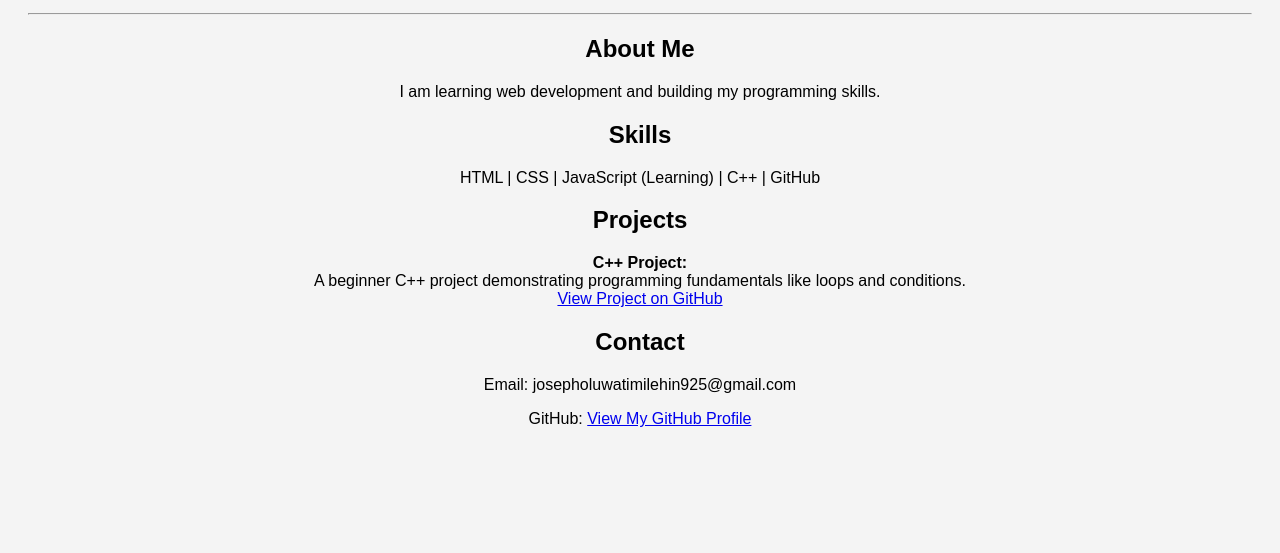
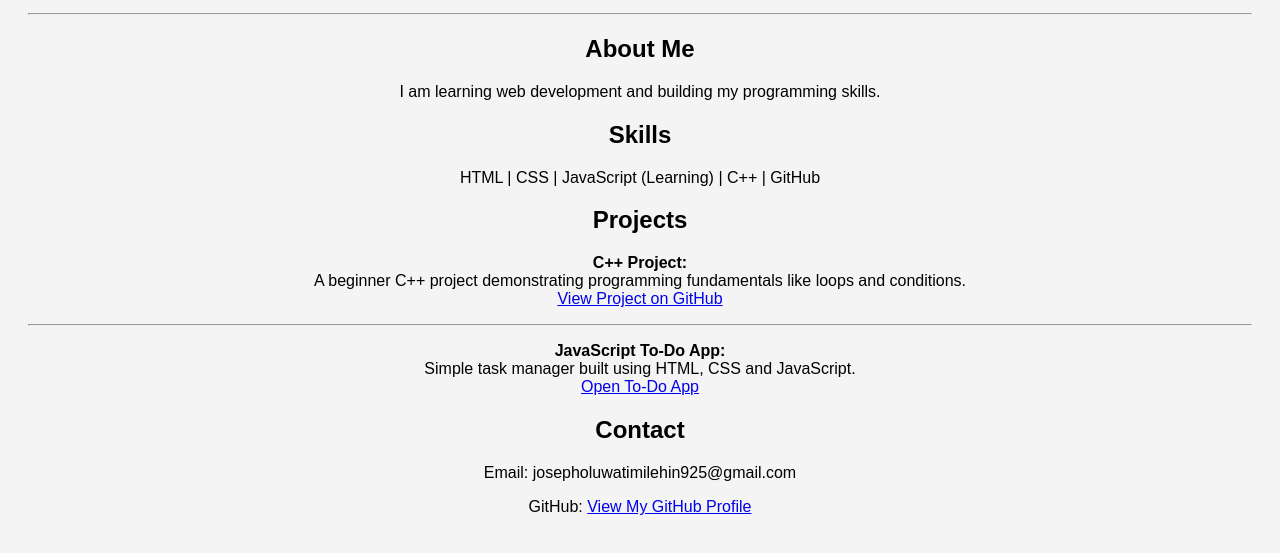
Before and after one commit to josepholuwatimilehin925-coder/portfolio, a plain HTML site: page index.html in a window 1280 px wide. Shown: the part 129-682 px from the top of the page. Drawn offline with Linux system fonts and the light colour scheme.

Commit message:
Update index.html

```diff
--- a/index.html
+++ b/index.html
@@ -16,14 +16,26 @@
     <p>HTML | CSS | JavaScript (Learning) | C++ | GitHub</p>
 
   <h2>Projects</h2>
-
-<p>
+    <p>
     <b>C++ Project:</b><br>
     A beginner C++ project demonstrating programming fundamentals like loops and conditions.<br>
     <a href="https://github.com/josepholuwatimilehin925-coder/cpp-project" target="_blank">
         View Project on GitHub
     </a>
 </p>
+
+<hr>
+
+<p>
+    <b>JavaScript To-Do App:</b><br>
+    Simple task manager built using HTML, CSS and JavaScript.<br>
+    <a href="todo.html" target="_blank">
+        Open To-Do App
+    </a>
+</p>
+
+
+
    <h2>Contact</h2>
 <p>Email: josepholuwatimilehin925@gmail.com</p>
 
```
